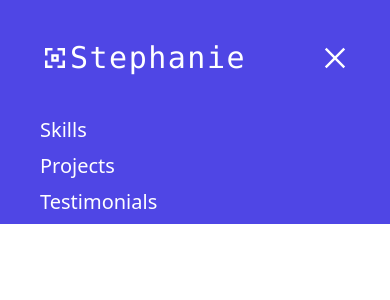
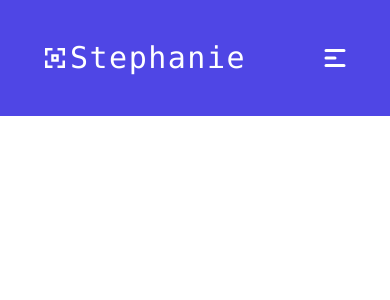
Before and after one commit to StephanieGuimaraes/WebPortfolio, a React (Vite) app in the folder WebPortfolio/: page / in a window 390 px wide. Shown: the top 300 px of the page. Built offline with nearby package versions, Linux system fonts and the light colour scheme.

Commit message:
finished responsive menu

```diff
--- a/WebPortfolio/src/components/nav.jsx
+++ b/WebPortfolio/src/components/nav.jsx
@@ -26,12 +26,24 @@ const nav = () => {
                     <a href="#" className="text-white hover:bg-indigo-800 rounded-full px-5 py-2 text-xl">Testimonials</a>
                 </div>
                 <div className='ssm:block lg:hidden'>
-                    <AiOutlineClose size={30} className='text-white'/>
+                    {toggle ? (
+                        <AiOutlineClose
+                            onClick={closeMenu}
+                            size={30}
+                            className='text-white cursor-pointer'/>
+                    ):(
+                        <HiMenuAlt1
+                            size={30}
+                            className='text-white cursor-pointer'
+                            onClick={openMenu}/>
+                    )}
+
                 </div>
             </div>
         </div>
 
-        <div>
+        <div className='ssm:block lg:hidden'>
+            {toggle ? (
                 <div className='flex justify-between ml-10'>
                     <ul>
                         <li className='text-white text-xl mb-2 cursor-pointer'>Skills</li>
@@ -39,6 +51,10 @@ const nav = () => {
                         <li className='text-white text-xl mb-2 cursor-pointer'>Testimonials</li>
                     </ul>
                 </div>
+            ) : (
+                <div></div>
+            )}
+
         </div>
     </>
   )
```
Lines whose indentation alone changed are shown as unchanged.
